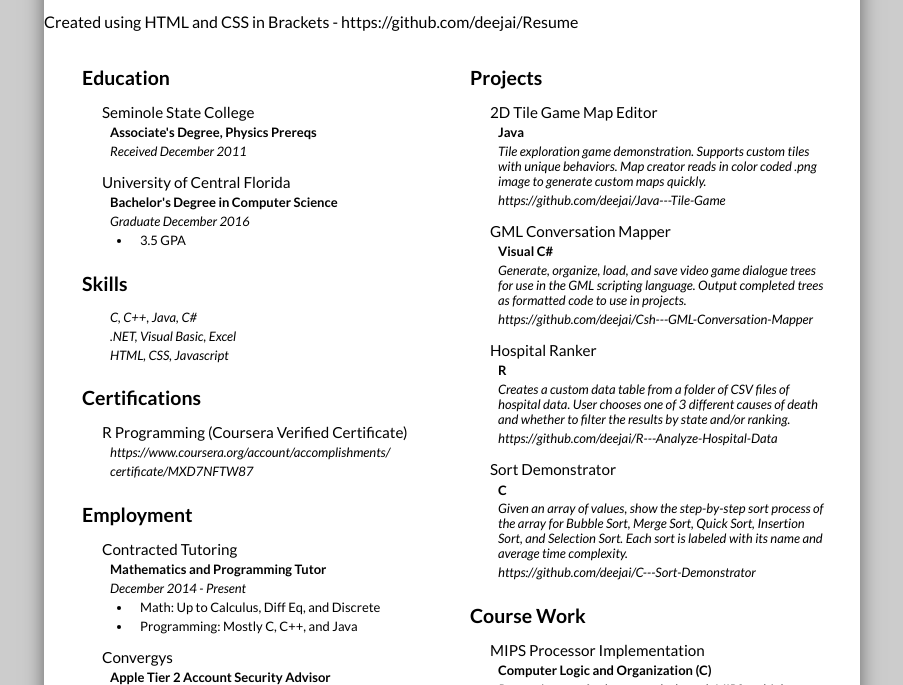
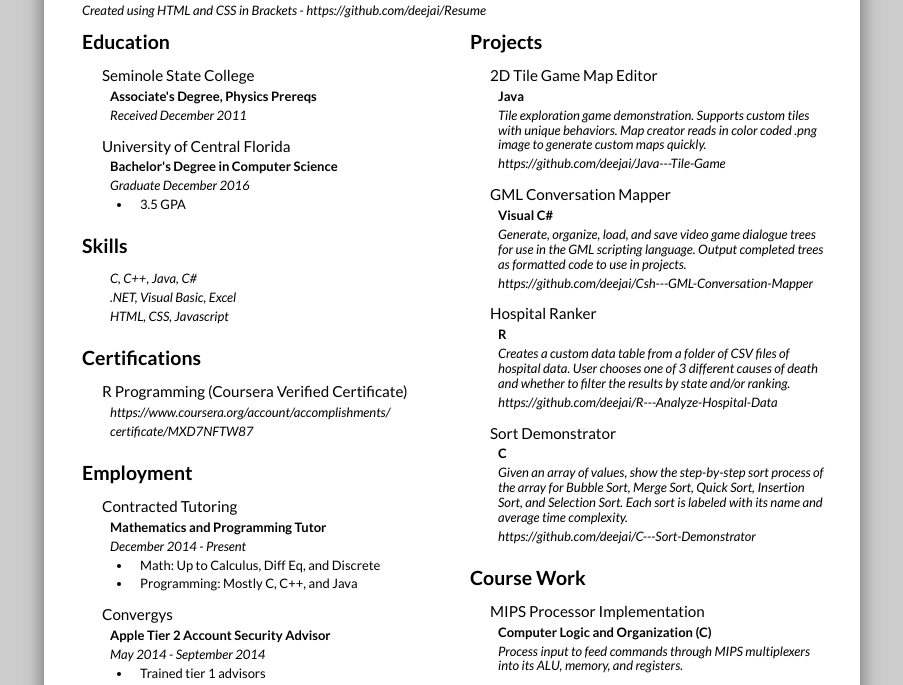
Before and after one commit to deejai/Resume, a plain HTML site: page index.html in a window 1280 px wide. Shown: the part 94-779 px from the top of the page, without its empty margins (188-1091 px from the left). Drawn offline with nearby package versions, Linux system fonts and the light colour scheme.

Commit message:
restyled brackets note

```diff
--- a/style.css
+++ b/style.css
@@ -35,13 +35,21 @@
     margin: 18px 20px 6px;
 }
 
+#git-resume{
+    padding: 0;
+    margin: 0 0 5px 38px;
+    font-size: 13px;
+    font-style: italic;
+    text-align: left;
+}
+
 /*************************************
         Info Block Formatting
 *************************************/
 
 .column{
     padding: 0;
-    margin: 10px 0 0 0;
+    margin: 0;
     float: left;
     width: 50%;
 }
@@ -50,7 +58,7 @@
     font-size: 13px;
     float: left;
     padding: 0;
-    margin: 10px 30px 0 30px;
+    margin: 8px 30px 0 30px;
 }
 
 .right .section{
```
